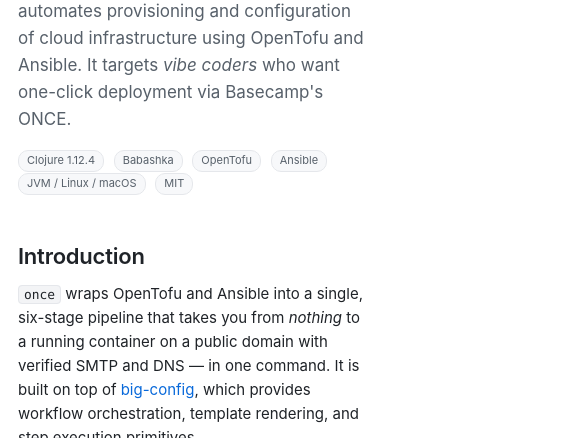
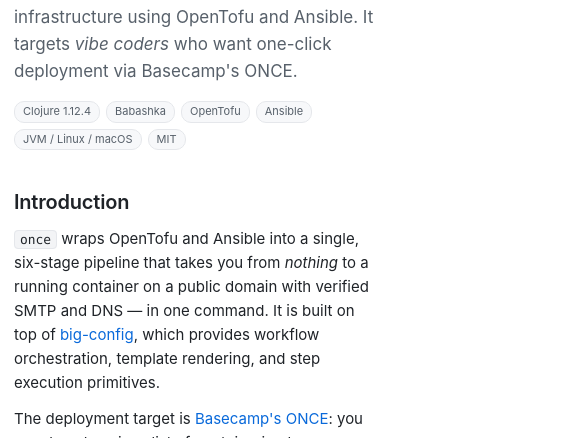
Before and after one commit to amiorin/once, a plain HTML site: page index.html in a window 390 px wide. Shown: the part 1562-2000 px from the top of the page, 585 px wide, since content can reach past the window. Drawn offline with Linux system fonts and the light colour scheme.

Commit message:
Fix responsive layout overflow

```diff
--- a/index.html
+++ b/index.html
@@ -29,7 +29,11 @@
     --info-bd: #0969da;
   }
   * { box-sizing: border-box; }
-  html, body { margin: 0; padding: 0; }
+  html, body {
+    margin: 0;
+    padding: 0;
+    max-width: 100%;
+  }
   body {
     font-family: -apple-system, BlinkMacSystemFont, "Segoe UI", "Helvetica Neue", Helvetica, Arial, sans-serif;
     color: var(--text);
@@ -45,6 +49,7 @@
   .layout {
     display: grid;
     grid-template-columns: 280px minmax(0, 1fr);
+    width: 100%;
     max-width: 1280px;
     margin: 0 auto;
   }
@@ -108,6 +113,7 @@
   main {
     padding: 40px 48px 120px;
     min-width: 0;
+    max-width: 100%;
   }
   h1, h2, h3, h4 {
     color: var(--text);
@@ -160,6 +166,7 @@
     padding: 1px 5px;
     font-size: 0.86em;
     color: var(--text);
+    overflow-wrap: anywhere;
   }
   pre {
     background: var(--bg-soft);
@@ -167,6 +174,7 @@
     border-radius: 6px;
     padding: 14px 16px;
     overflow-x: auto;
+    max-width: 100%;
     margin: 8px 0 16px 0;
     line-height: 1.55;
   }
@@ -209,6 +217,7 @@
   table {
     border-collapse: collapse;
     width: 100%;
+    max-width: 100%;
     margin: 8px 0 16px 0;
     font-size: 14px;
   }
@@ -343,9 +352,33 @@
       height: auto;
       border-right: none;
       border-bottom: 1px solid var(--border);
+      padding: 22px 18px 24px;
     }
     main { padding: 24px 18px 80px; }
     .pipeline { grid-template-columns: repeat(2, 1fr); }
+  }
+
+  @media (max-width: 560px) {
+    main { padding: 22px 14px 72px; }
+    h1 { font-size: 28px; }
+    h2 {
+      font-size: 20px;
+      margin-top: 40px;
+      padding-top: 26px;
+    }
+    .header-meta {
+      display: flex;
+      flex-wrap: wrap;
+      gap: 6px;
+    }
+    .header-meta .pill { margin-right: 0; }
+    .grid { grid-template-columns: minmax(0, 1fr); }
+    table {
+      display: block;
+      overflow-x: auto;
+      -webkit-overflow-scrolling: touch;
+    }
+    th, td { white-space: nowrap; }
   }
 </style>
 </head>
```
